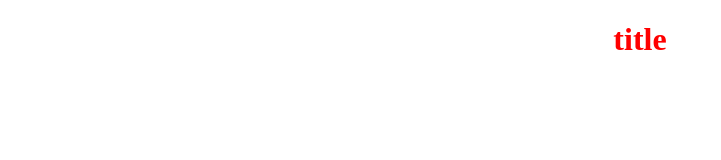
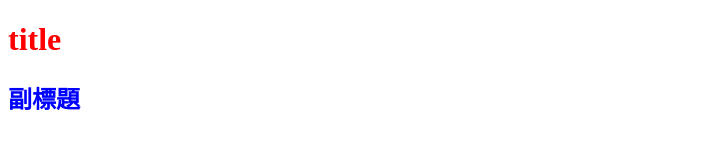
Before and after one commit to pao19890510/0129, a plain HTML site: page index.html in a window 1280 px wide. Shown: the whole page, without its empty margins (0-721 px from the left). Drawn offline with Linux system fonts and the light colour scheme.

Commit message:
新增h2

```diff
--- a/all.css
+++ b/all.css
@@ -1,6 +1,9 @@
 body {
-  text-align: center;
+  color: black;
 }
 h1 {
   color: red;
 }
+h2 {
+  color: blue;
+}
--- a/index.html
+++ b/index.html
@@ -8,5 +8,6 @@
 </head>
 <body>
     <h1>title</h1>
+    <h2>副標題</h2>
 </body>
 </html>
```
